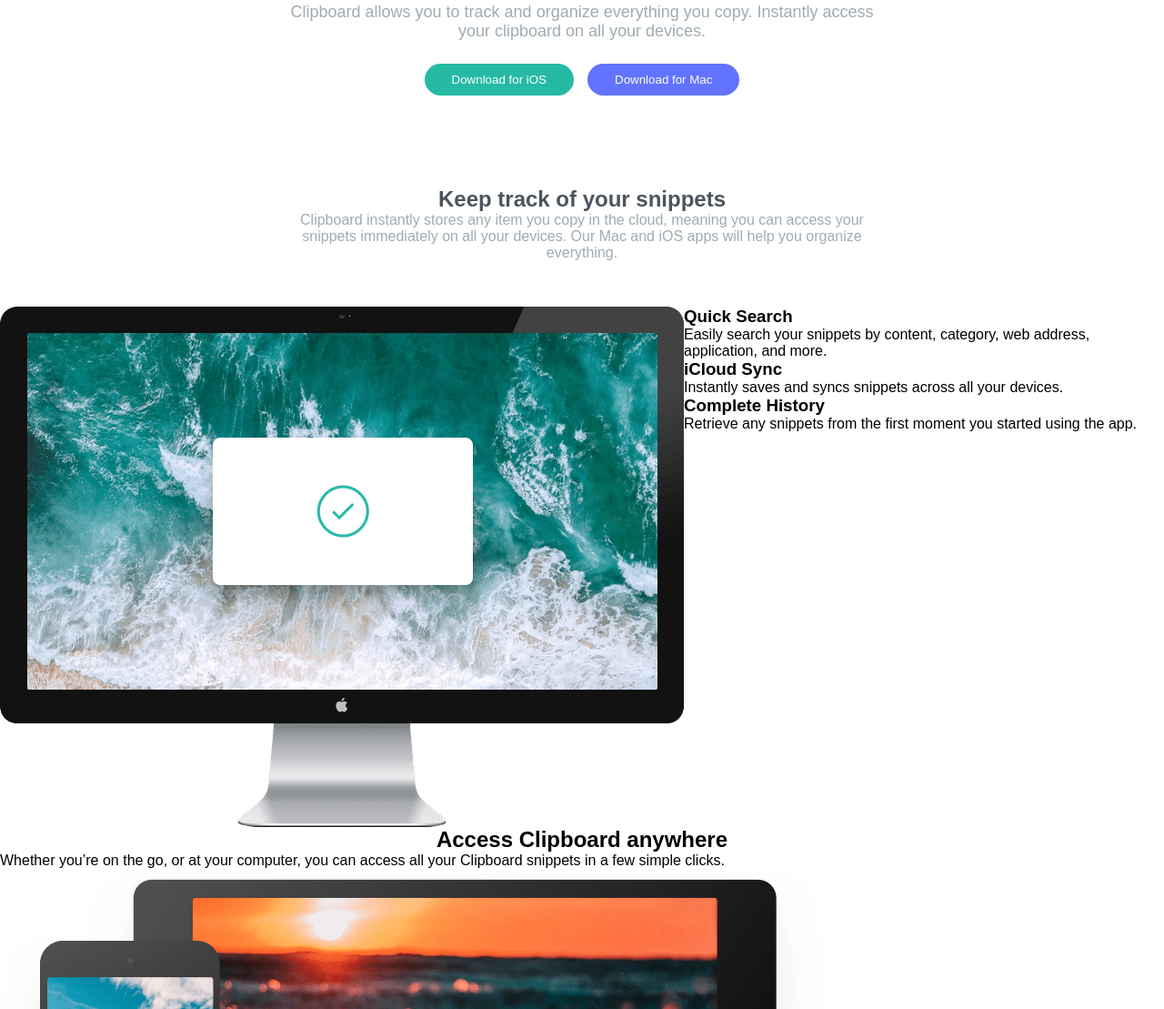
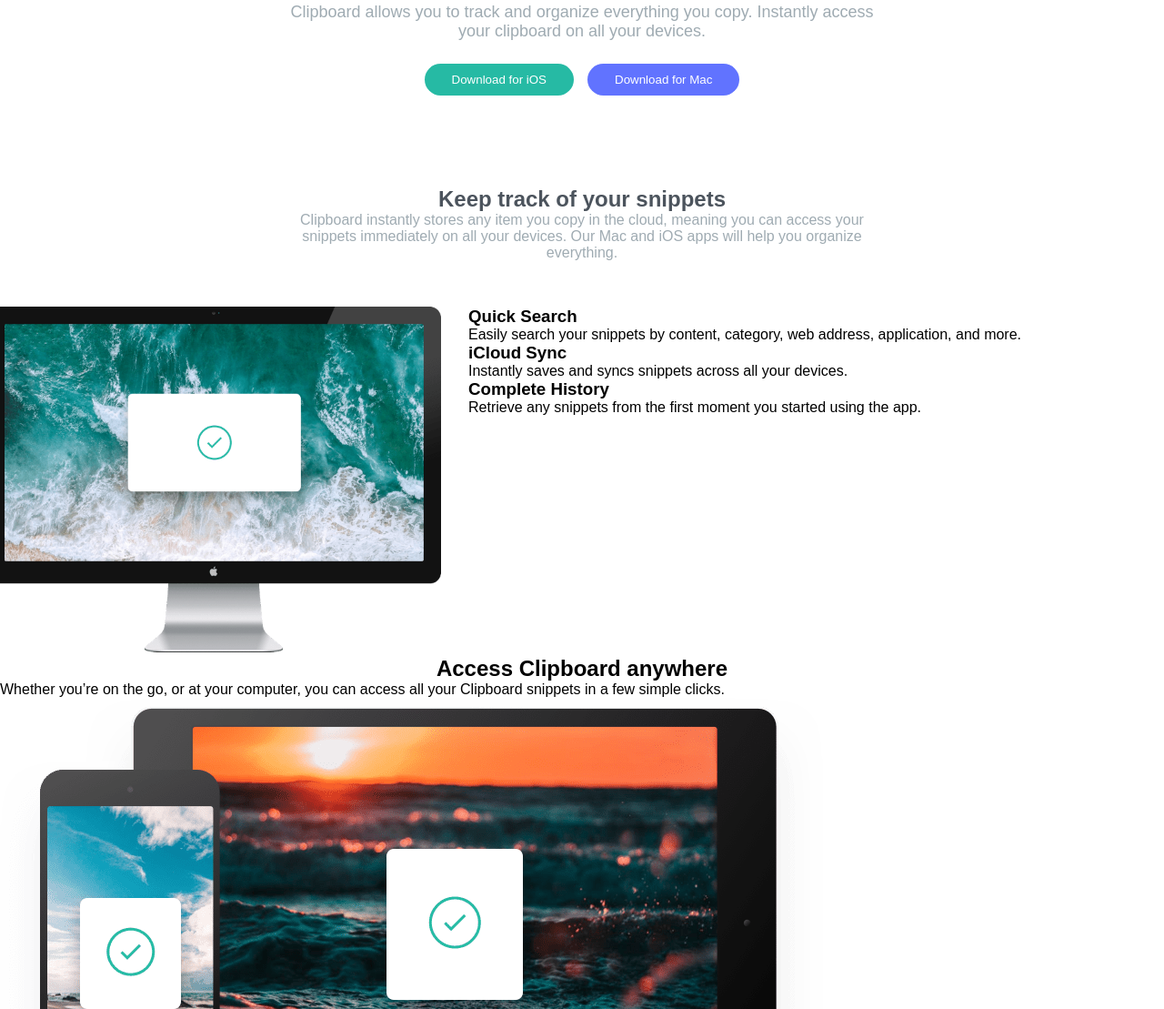
Before and after one commit to Dalonson/clipboard-landing-page-master, a plain HTML site: page index.html in a window 1280 px wide. Shown: the part 324-1433 px from the top of the page at 91% size. Drawn offline with Linux system fonts and the light colour scheme; a web font is replaced by a local one.

Commit message:
working on feature box css

```diff
--- a/index.html
+++ b/index.html
@@ -63,7 +63,13 @@
       </div>
 
       <div class="feature-box">
-        <img src="images/image-computer.png" alt="Computer Screen" />
+        <div class="computer-container">
+          <img
+            src="images/image-computer.png"
+            alt="Computer Screen"
+            class="computer"
+          />
+        </div>
 
         <!-- FEATURE BOX DETAILS -->
         <div class="feature-box-details">
@@ -106,7 +112,7 @@
         </p>
       </div>
 
-      <img src="images/image-devices.png" alt="" />
+      <img src="images/image-devices.png" alt="Devices Image" class="device" />
     </section>
 
     <!-- STEPS SECTION -->
--- a/styles.css
+++ b/styles.css
@@ -38,6 +38,12 @@
   padding: 0;
   box-sizing: border-box;
   font-family: "Bai Jamjuree", sans-serif;
+}
+
+/* HEADER BACKGROUND IMAGES */
+
+.header-bg-img-dsktop {
+  width: 100vw;
 }
 
 .header-bg-img-mobile {
@@ -114,8 +120,16 @@
 
 .feature-box {
   display: flex;
+  gap: 15px;
+  width: 100vw;
+  margin: 0;
 }
 
-.header-bg-img-dsktop {
-  width: 100vw;
+/* .computer-container {
+} */
+
+.computer {
+  width: 500px;
+  position: relative;
+  left: -15px;
 }
```
